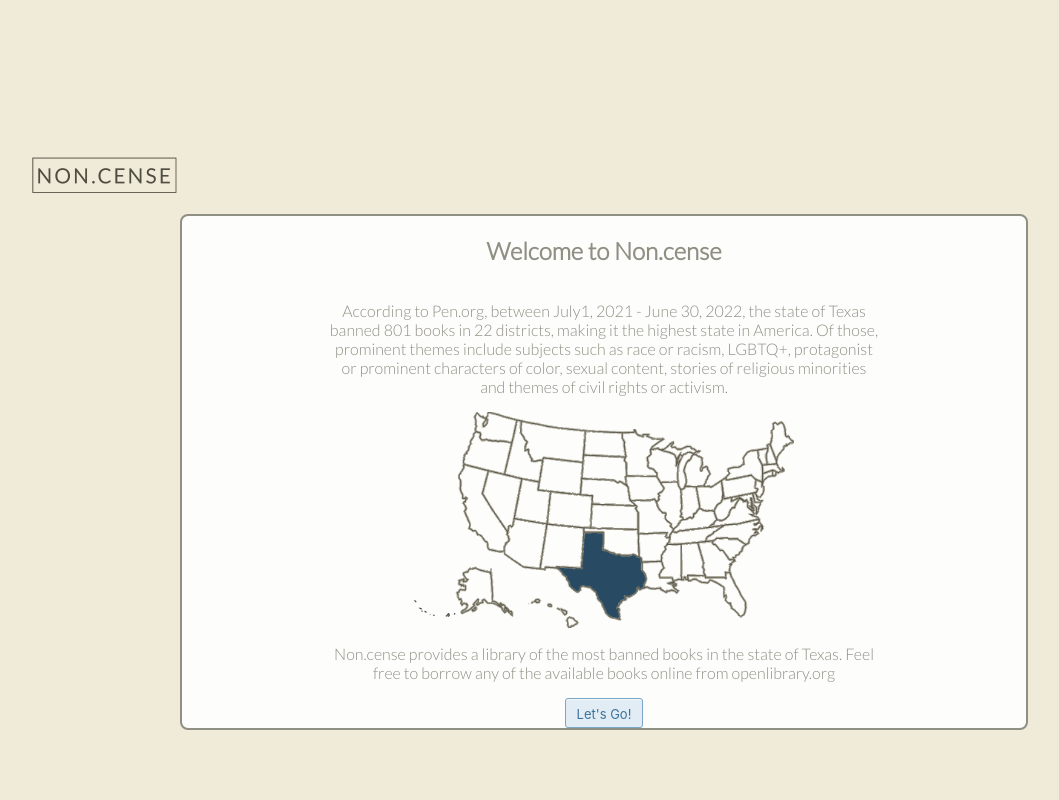
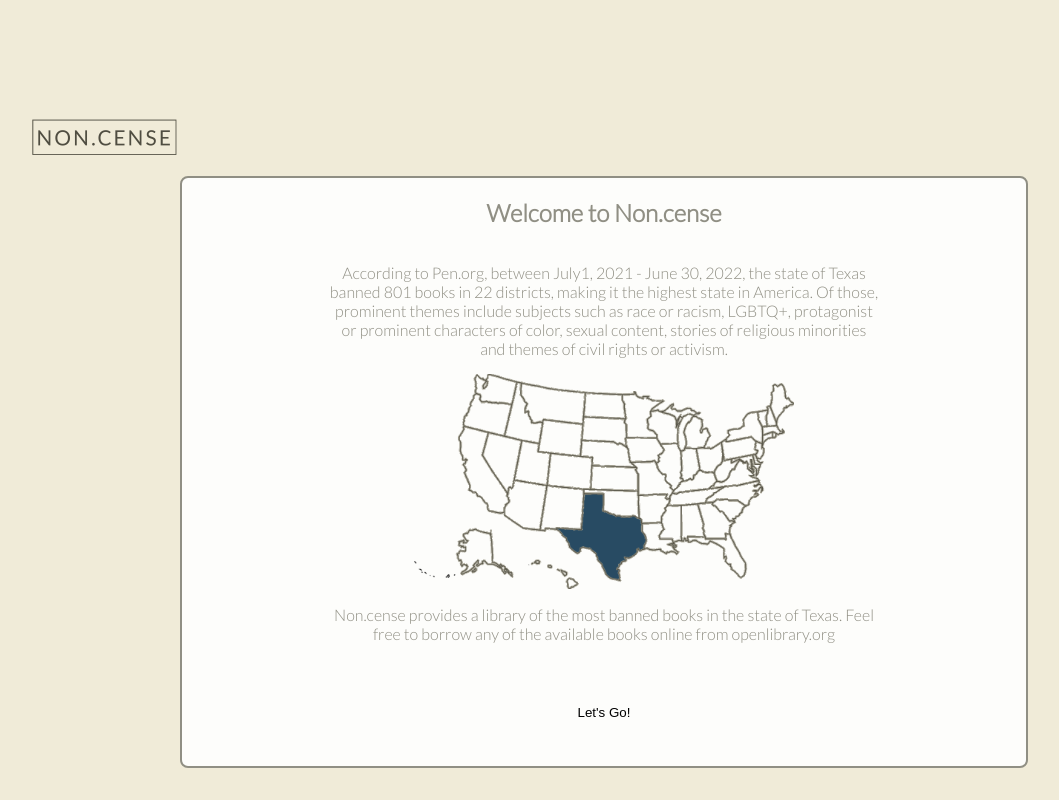
Before and after one commit to jheidepriem/noncense, a React (Create React App) app: page / in a window 1280 px wide. Shown: the whole page, without its empty margins (36-1095 px from the left). Built offline with nearby package versions, Linux system fonts and the light colour scheme; no server answers.

Commit message:
Refactor button on About

```diff
--- a/src/About/About.css
+++ b/src/About/About.css
@@ -29,49 +29,21 @@
   width: 45%;
 }
 
+
 .button {
-  background-color: #e1ecf4;
-  border-radius: 3px;
-  border: 1px solid #7aa7c7;
-  box-shadow: rgba(255, 255, 255, 0.7) 0 1px 0 0 inset;
-  box-sizing: border-box;
-  color: #39739d;
+  border: none;
+  background-color: transparent;
+  border-bottom: 10px;
+  height: 8em;
   cursor: pointer;
-  display: inline-block;
-  font-family: -apple-system, system-ui, "Segoe UI", "Liberation Sans",
-    sans-serif;
-  font-size: 13px;
-  font-weight: 400;
-  line-height: 1.15385;
-  margin: 0;
-  outline: none;
-  padding: 8px 0.8em;
-  position: relative;
-  text-align: center;
-  text-decoration: none;
-  user-select: none;
-  -webkit-user-select: none;
-  touch-action: manipulation;
-  vertical-align: baseline;
-  white-space: nowrap;
-  padding-bottom: 5px;
-}
-
-.button:hover,
-.button:focus {
-  background-color: #b3d3ea;
-  color: #2c5777;
+  color: ;
 }
 
 .button:focus {
-  box-shadow: 0 0 0 4px rgba(0, 149, 255, 0.15);
+  outline: none;
 }
 
-.button:active {
-  background-color: #a0c7e4;
-  box-shadow: none;
-  color: #2c5777;
-}
+
 
 .text-wrap {
   display: flex;
```
